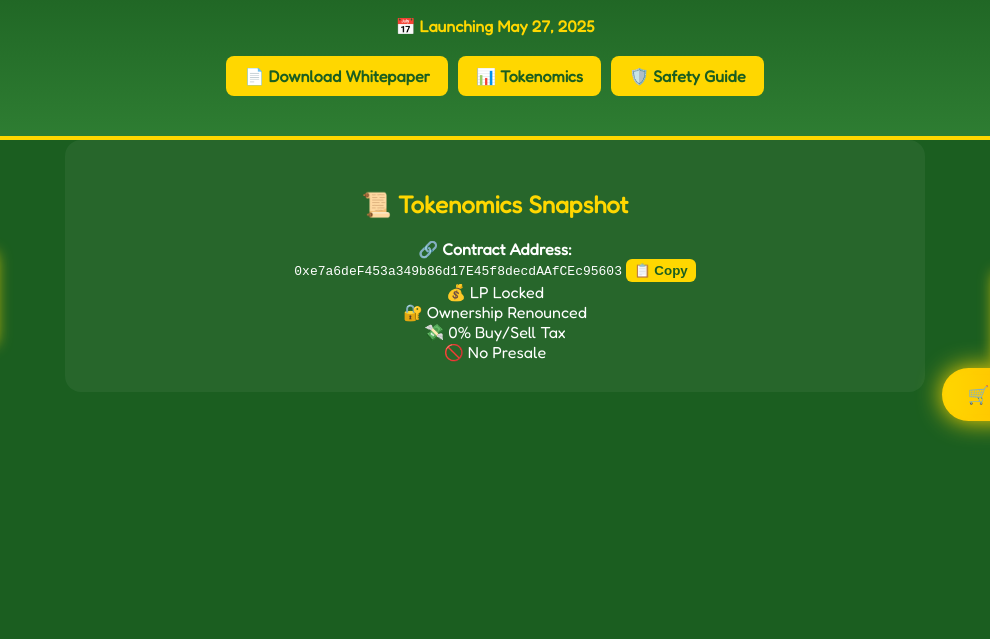
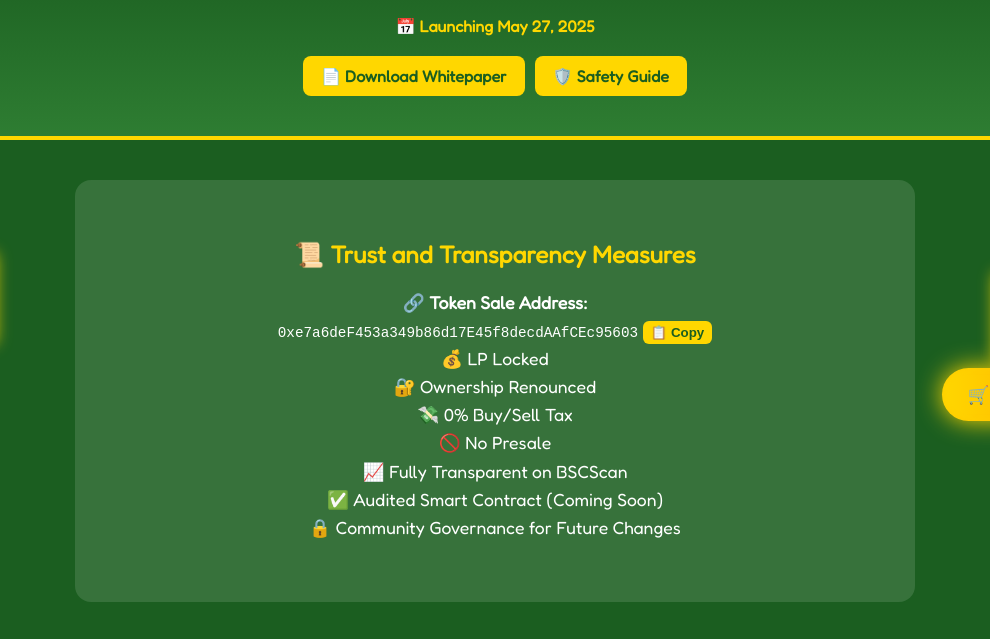
Before and after one commit to PEPENEWS45/paps.news, a plain HTML site: page index.html in a window 1280 px wide. Shown: the part 349-988 px from the top of the page, 145-1135 px from the left. Before the commit the page ends 800 px from the top, so only its background shows below. Drawn offline with Linux system fonts and the light colour scheme.

Commit message:
Update index.html

```diff
--- a/index.html
+++ b/index.html
@@ -82,22 +82,16 @@
   <p><strong style="color:#FFD700">📅 Launching May 27, 2025</strong></p>
 
   <div class="responsive-buttons">
-    <a href="https://github.com/PEPENEWS45/paps.news/blob/main/Paps%20News%20Token%20Wthite%20Paper.pdf?raw=true"
-       target="_blank"
-       download="PAPS_Whitepaper.pdf">📄 Download Whitepaper</a>
+    <a href="https://github.com/PEPENEWS45/paps.news/raw/main/Paps%20News%20Token%20Wthite%20Paper.pdf" target="_blank" download="PAPS_Whitepaper.pdf">📄 Download Whitepaper</a>
 
-    <a href="#tokenomics">📊 Tokenomics</a>
-
-    <a href="https://github.com/PEPENEWS45/paps.news/blob/main/Paps%20News%20Safety%20Guide.pdf?raw=true"
-       target="_blank"
-       download="PAPS_Safety_Guide.pdf">🛡️ Safety Guide</a>
+    <a href="https://github.com/PEPENEWS45/paps.news/raw/main/Paps%20News%20Safety%20Guide.pdf" target="_blank" download="PAPS_Safety_Guide.pdf">🛡️ Safety Guide</a>
   </div>
 </header>
 
-<section id="tokenomics" style="max-width: 800px; margin: auto; background: rgba(255,255,255,0.05); border-radius: 16px; padding: 30px; text-align: center;">
-  <h2 style="color:#FFD700;">📜 Tokenomics Snapshot</h2>
-  <ul style="list-style: none; padding: 0; text-align: center; max-width: 600px; margin: auto;">
-    <li><strong>🔗 Contract Address:</strong><br>
+<section id="tokenomics" style="max-width: 800px; margin: 40px auto; background: rgba(255,255,255,0.12); border-radius: 16px; padding: 40px 20px; text-align: center;">
+  <h2 style="color:#FFD700;">📜 Trust and Transparency Measures</h2>
+  <ul style="list-style: none; padding: 0; text-align: center; max-width: 600px; margin: 20px auto; line-height: 1.6; font-size: 1.1em;">
+    <li><strong>🔗 Token Sale Address:</strong><br>
       <code id="contractAddress">0xe7a6deF453a349b86d17E45f8decdAAfCEc95603</code>
       <button onclick="copyToClipboard()" style="background: #FFD700; color: #1b5e20; border: none; padding: 4px 8px; border-radius: 6px; font-weight: bold; cursor: pointer;">📋 Copy</button>
     </li>
@@ -105,6 +99,9 @@
     <li>🔐 Ownership Renounced</li>
     <li>💸 0% Buy/Sell Tax</li>
     <li>🚫 No Presale</li>
+    <li>📈 Fully Transparent on BSCScan</li>
+    <li>✅ Audited Smart Contract (Coming Soon)</li>
+    <li>🔒 Community Governance for Future Changes</li>
   </ul>
 </section>
 
```
